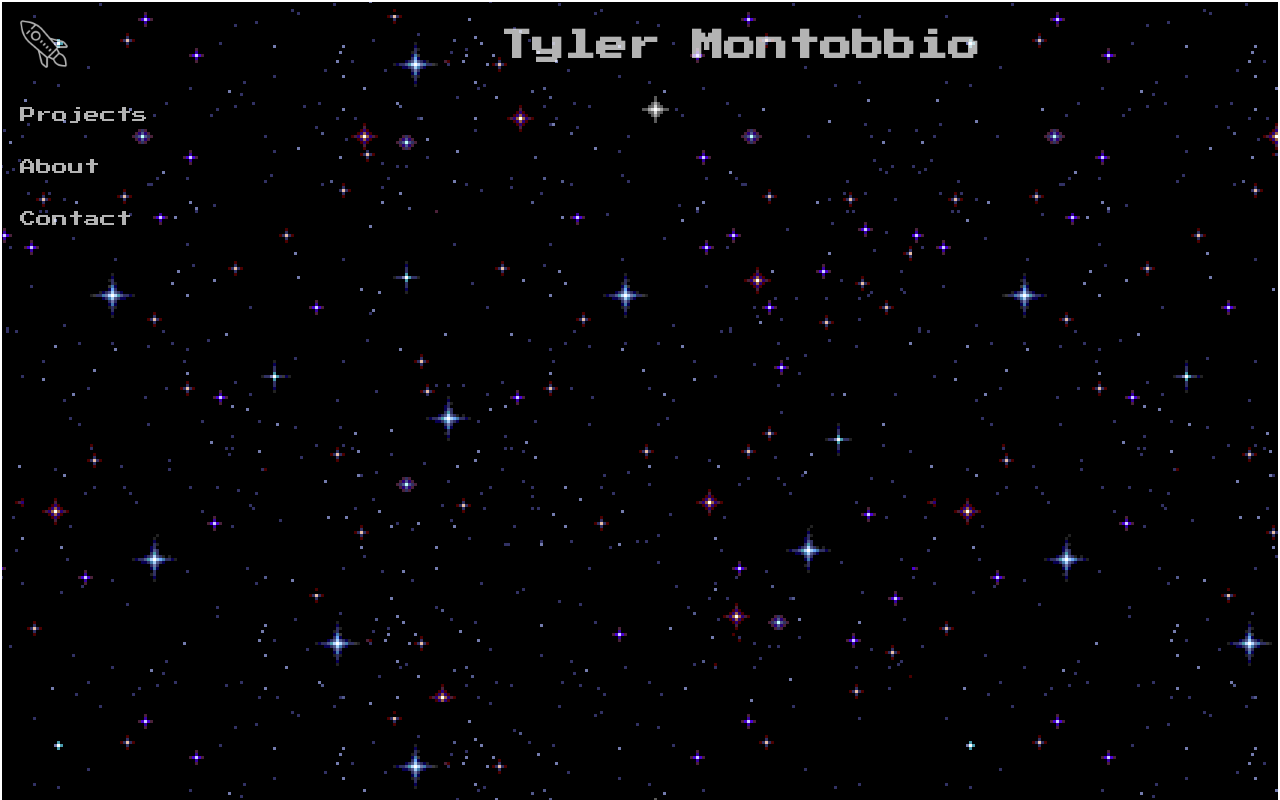
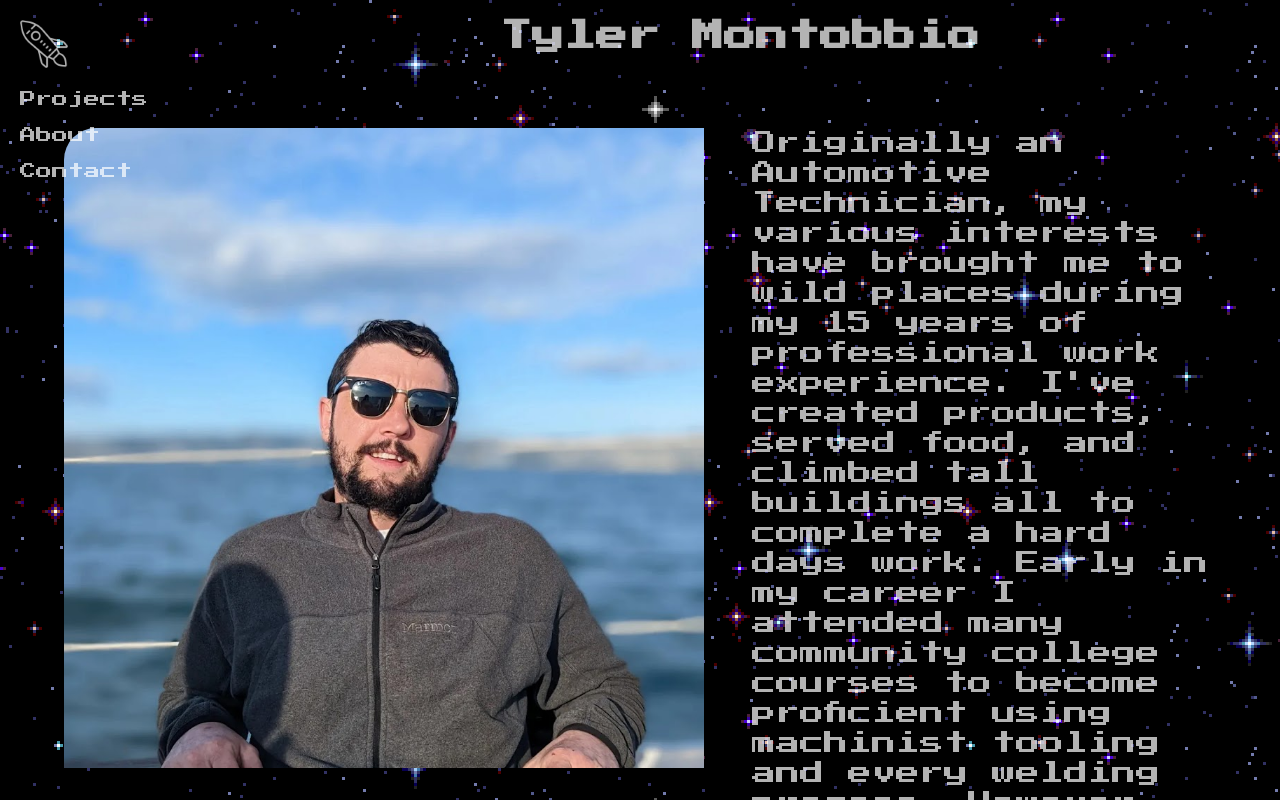
Before and after one commit to tmontobbio/tmontobbio-dev-v2, a React (Create React App) app: page / in a window 1280 px wide. Both pictures are taken after a click on the picture 44 px from the left and 44 px from the top of the page. Shown: the top 800 px of the page. Built offline with nearby package versions, Linux system fonts and the light colour scheme.

Commit message:
first draft of about

```diff
--- a/src/app/App.js
+++ b/src/app/App.js
@@ -10,8 +10,8 @@ function App() {
     <div className="App">
       <div id="main">
         <Nav />
+        <About />
         <Projects />
-        <About />
         <Contact />
       </div>
     </div>
--- a/src/app/about/About.css
+++ b/src/app/about/About.css
@@ -1,5 +1,6 @@
 #about{
-    padding: 5em 2em 2em 2em;
+    padding: 0em 4em 4em 4em;
+    margin-top: 8em;
 }
 
 #img-container{
@@ -8,10 +9,11 @@
 
 #about img{
     height: 80vh;
-    padding: 0em 2em 2em 0em;
+    padding: 0em 3em 2em 0em;
     border-radius:2em;
 }
 
 #about p{
-    font-size: 2em;
+    font-size: 1.5em;
+    line-height: 1.25em;
 }
--- a/src/app/about/About.js
+++ b/src/app/about/About.js
@@ -7,7 +7,7 @@ export default function About() {
             <div id='img-container'>
                 <img src={TylerPortrait} alt="tyler-portrait" />
             </div>
-            <p>Lorem ipsum dolor sit amet, consectetur adipiscing elit, sed do eiusmod tempor incididunt ut labore et dolore magna aliqua. Ut enim ad minim veniam, quis nostrud exercitation ullamco laboris nisi ut aliquip ex ea commodo consequat. Duis aute irure dolor in reprehenderit in voluptate velit esse cillum dolore eu fugiat nulla pariatur. Excepteur sint occaecat cupidatat non proident, sunt in culpa qui officia deserunt mollit anim id est laborum.Lorem ipsum dolor sit amet, consectetur adipiscing elit, sed do eiusmod tempor incididunt ut labore et dolore magna aliqua. Ut enim ad minim veniam, quis nostrud exercitation ullamco laboris nisi ut aliquip ex ea commodo consequat. Duis aute irure dolor in reprehenderit in voluptate velit esse cillum dolore eu fugiat nulla pariatur. Excepteur sint occaecat cupidatat non proident, sunt in culpa qui officia deserunt mollit anim id est laborum.</p>
+            <p>Originally an Automotive Technician, my various interests have brought me to wild places during my 15 years of professional work experience. I've created products, served food, and climbed tall buildings all to complete a hard days work. Early in my career I attended many community college courses to become proficient using machinist tooling and every welding process. However, the daily strain on my body would send me in a different direction.  Adventurous and curious, I've spent my life learning about anything and every thing that interests me. My passion for the sciences makes me open to learning in an evironment that is gradually changing over time. As a person of many hobbies, there is no shortage of content to view and concepts to learn. All of these traits are what led me to pursure software engineering.</p>
         </div>
     )
 }
--- a/src/app/nav/Nav.css
+++ b/src/app/nav/Nav.css
@@ -1,13 +1,16 @@
 #nav {
     display: inline-flex;
     justify-content: space-between;
+    position: fixed;
     top: 0;
-    position: fixed !important;
     padding: 1.25em;
-    line-height: 3.25em;
     width: 100vw;
     height: 2.25em;
-    max-height: 125px;
+    max-height: 150px;
+}
+
+.show{
+    display: none !important;
 }
 
 #nav span {
@@ -36,6 +39,9 @@
     animation-iteration-count: infinite;
 }
 
+#menu{
+    line-height: 2.25em;
+}
 #menu img {
     opacity: .7;
     height: 3em;
--- a/src/app/nav/Nav.js
+++ b/src/app/nav/Nav.js
@@ -1,32 +1,48 @@
 import rocket from "./rocket.png"
 import { Link } from "react-scroll"
-import { useState } from 'react';
+import { useState, useEffect } from 'react';
 import './Nav.css';
 
 export default function Nav() {
-
-    const [navVisible, setNavVisible] = useState(false)
-    const toggleNavVisible = () => {
-        setNavVisible(!navVisible)
+    const [show, setShow] = useState(true)
+    const [menuVisible, setMenuVisible] = useState(false)
+    const toggleMenuVisible = () => {
+        setMenuVisible(!menuVisible)
     }
 
+    const controlNavBar = () => {
+        if (window.scrollY > 20) {
+            setShow(true)
+        } else {
+            setShow(false)
+        }
+    }
+
+    useEffect(() => {
+        window.addEventListener('scroll', controlNavBar)
+        return () => {
+            window.removeEventListener('scroll', controlNavBar)
+        }
+    }, [])
+
+
     return (
-        <div id="nav">
+        <div id="nav" className={show && 'show'}>
             <div id="menu">
-                <img src={rocket} alt="rocket" onClick={toggleNavVisible} />
-                {navVisible && <span>
-                    <Link to="projects" spy={true} smooth={true} duration={600} onClick={toggleNavVisible}>
+                <img src={rocket} alt="rocket" onClick={toggleMenuVisible} />
+                {menuVisible && <span>
+                    <Link to="projects" spy={true} smooth={true} duration={600} onClick={toggleMenuVisible}>
                         <li>Projects</li>
                     </Link>
-                    <Link to="about" spy={true} smooth={true} duration={600} onClick={toggleNavVisible}>
+                    <Link to="about" spy={true} smooth={true} duration={600} onClick={toggleMenuVisible}>
                         <li>About</li>
                     </Link>
-                    <Link to="contact" spy={true} smooth={true} duration={600} onClick={toggleNavVisible}>
+                    <Link to="contact" spy={true} smooth={true} duration={600} onClick={toggleMenuVisible}>
                         <li>Contact</li>
                     </Link>
                 </span>}
             </div>
             <h1>Tyler Montobbio</h1>
-        </div>
+        </div >
     )
 }
```
